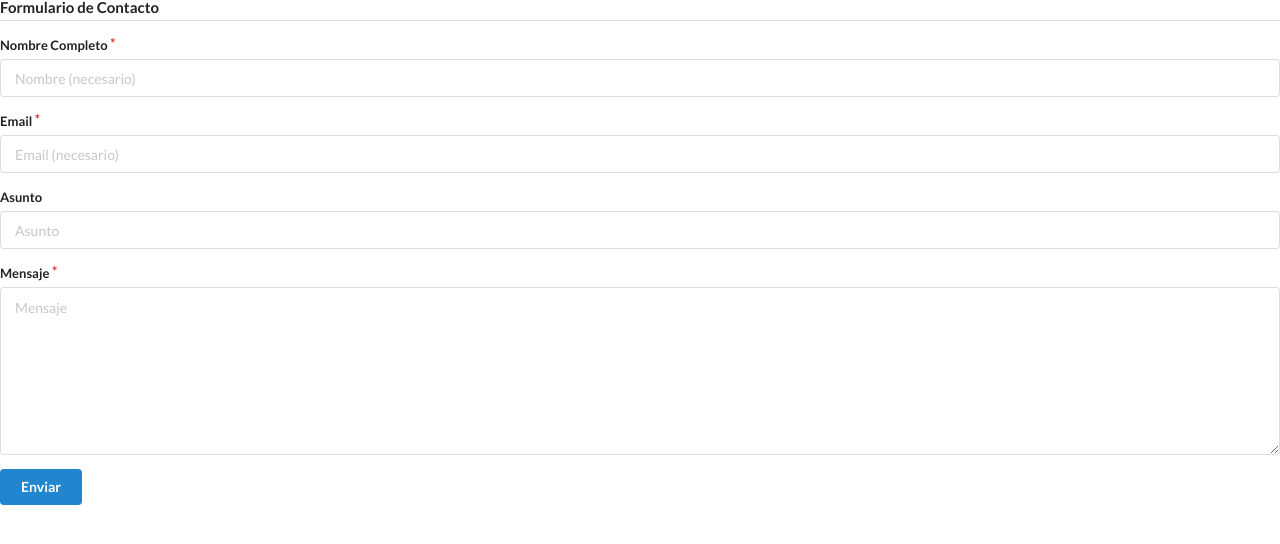
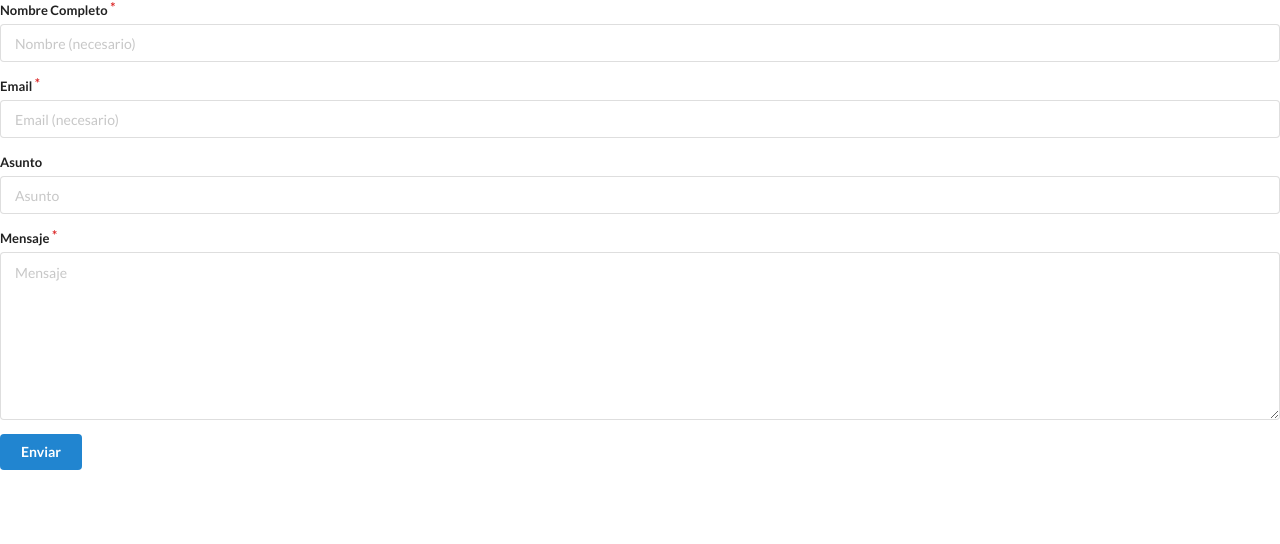
Before and after one commit to EnjambreBit/mailer-form, a website: page public/index.html in a window 1280 px wide. Drawn offline with nearby package versions, Linux system fonts and the light colour scheme.

Commit message:
Sacando titulo

```diff
--- a/public/index.html
+++ b/public/index.html
@@ -16,7 +16,7 @@
 <body>
 
   <form class="ui form" name="contactForm" action="sendMail" method="post">
-      <h4 class="ui dividing header">Formulario de Contacto</h4>
+      <!-- <h4 class="ui dividing header">Formulario de Contacto</h4> -->
       <div class="required field">
         <label>Nombre Completo</label>
         <input type="text" name="name" placeholder="Nombre (necesario)">
```
